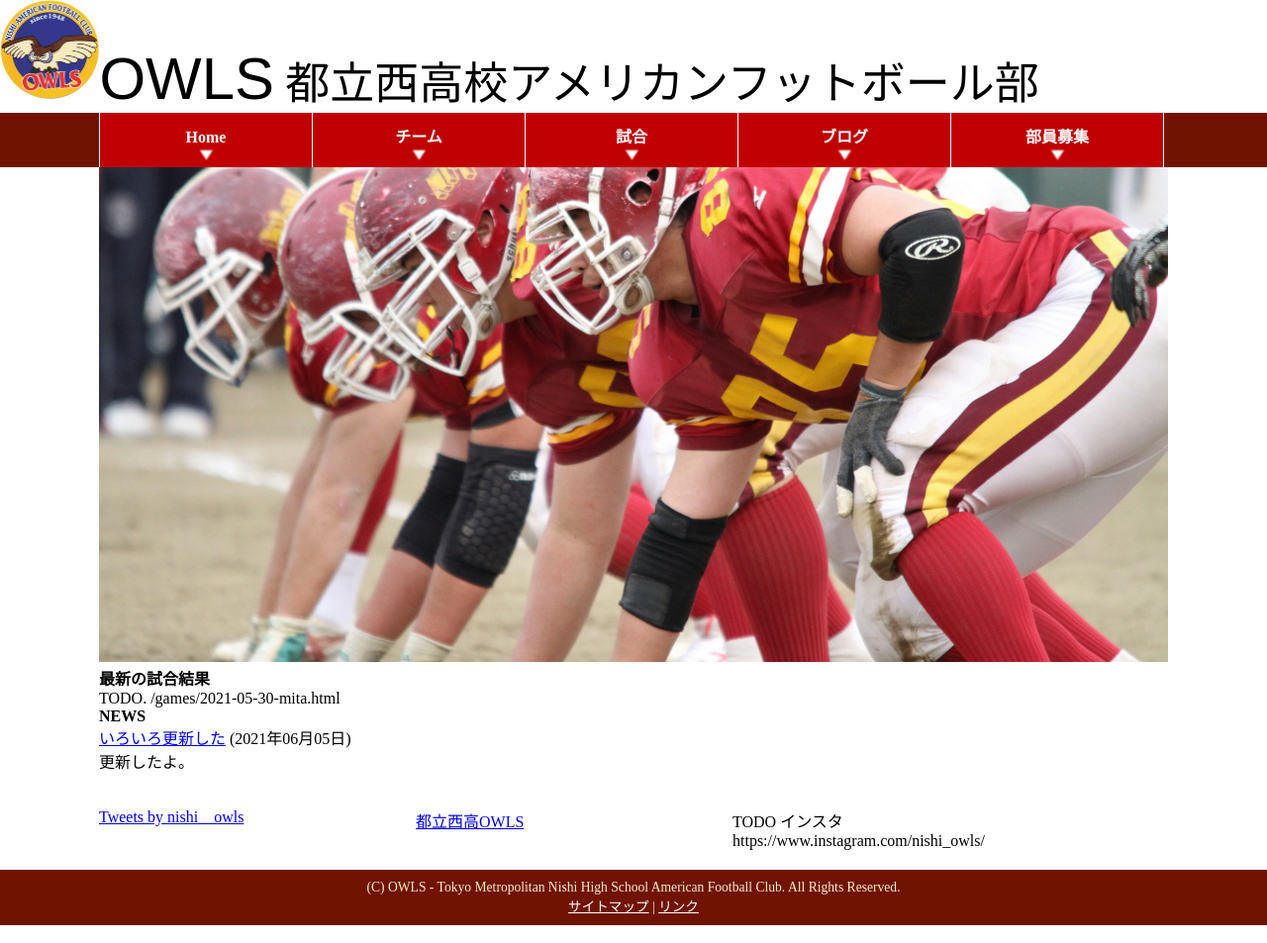
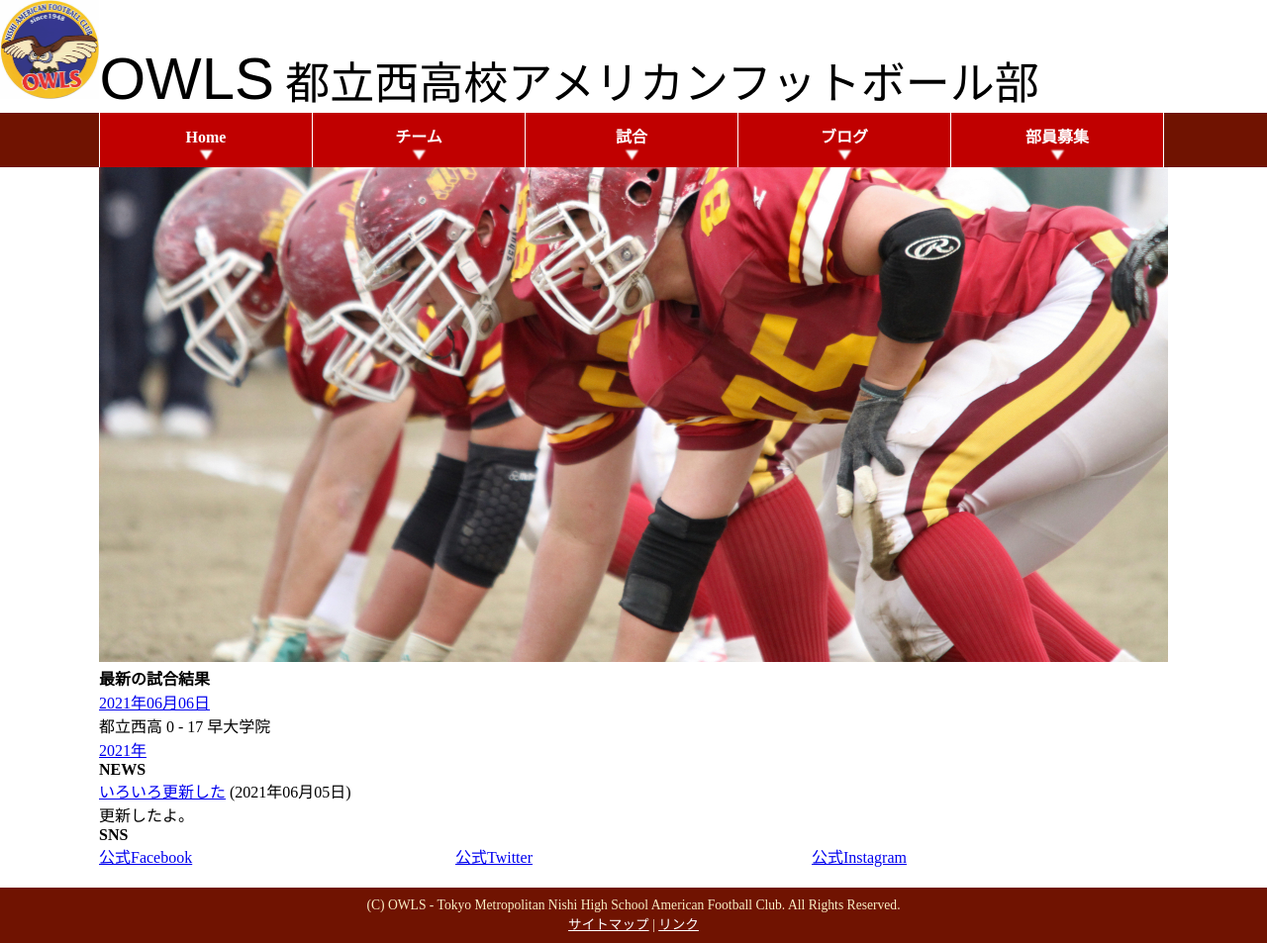
Before and after one commit to numa72/nishi-owls, a Jekyll site: the page built from index.html, in a window 1280 px wide. Shown: the whole page at 99% size. Built offline with Jekyll 4.4.1, drawn with Linux system fonts in a browser that asks for light colours; some web fonts are replaced; comment, search, counter and statistics services are not loaded.

Commit message:
Add game year

```diff
--- a/_config.yml
+++ b/_config.yml
@@ -9,7 +9,7 @@ collections:
   games:
     output: true
   game_years:
-    otuput: true
+    output: true
 
 defaults:
   - scope:
--- /dev/null
+++ b/_game_years/2021.html
@@ -0,0 +1,3 @@
+---
+year: 2021
+---
--- a/_layouts/game.html
+++ b/_layouts/game.html
@@ -7,7 +7,7 @@ layout: default
     <tr>
         <td>-</td>
         {% for _ in page.our_scores %}
-        <td>{{ forloop.index | plus: 1 }}Q</td>
+        <td>{{ forloop.index }}Q</td>
         {% endfor %}
         <td>-</td>
     </tr>
--- a/index.html
+++ b/index.html
@@ -14,50 +14,34 @@
     </div>
 </div>
 
+{% assign game = site.games | last %}
+{% if game %}
 <h2>最新の試合結果</h2>
 <p>
-    TODO.
+    <a href="{{ game.url }}">{{ game.date | date: "%Y年%m月%d日" }}</a><br />
+    都立西高 {{ game.our_score }} - {{ game.vs_score }} {{ game.vs }}
+</p>
+{% endif %}
 
-    {% assign latest_game = site.games | first %}
-    {{ latest_game.url }}
-</p>
+{% assign gameyear = site.game_years | last %}
+<a href="{{ gameyear.url }}">{{ gameyear.year }}年 {{ gaemyear.title }}</a>
 
+{% assign post = site.posts | first %}
+{% if post %}
 <h2>NEWS</h2>
 <p>
-    {% assign latest_post = site.posts | first %}
-    <a href="{{ latest_post.url }}">{{ latest_post.title }}</a> ({{ latest_post.date | date: "%Y年%m月%d日" }}) <br />
-    {{ latest_post.excerpt }}
+    <a href="{{ post.url }}">{{ post.title }}</a> ({{ post.date | date: "%Y年%m月%d日" }}) <br />
+    {{ post.excerpt }}
 </p>
+{% endif %}
 
-<!-- TODO FIXME use ccs below styling. -->
-<br />
+<h2>SNS</h2>
+<div style="display: flex; flex-wrap: nowrap;">
+    <div style="width:100%"><a
+            href="https://www.facebook.com/%E9%83%BD%E7%AB%8B%E8%A5%BF%E9%AB%98OWLS-199121000156356">公式Facebook</a>
+    </div>
+    <div style="width:100%"><a href="https://twitter.com/nishi__owls">公式Twitter</a></div>
+    <div style="width:100%"><a href="https://www.instagram.com/nishi_owls/">公式Instagram</a></div>
+</div>
 
-<br />
-
-<div style="display: flex; flex-wrap: nowrap;">
-    <div style="width: 320px;">
-        <!-- twitter -->
-        <a class="twitter-timeline" data-lang="ja" data-width="320" data-height="450"
-            href="https://twitter.com/nishi__owls?ref_src=twsrc%5Etfw">Tweets by nishi__owls</a>
-        <script async src="https://platform.twitter.com/widgets.js" charset="utf-8"></script>
-    </div>
-    <div style="width: 320px;">
-        <!-- facebook -->
-        <div class="fb-page"
-            data-href="https://www.facebook.com/%E9%83%BD%E7%AB%8B%E8%A5%BF%E9%AB%98OWLS-199121000156356"
-            data-tabs="timeline" data-width="320" data-height="450" data-small-header="true"
-            data-adapt-container-width="true" data-hide-cover="false" data-show-facepile="true">
-            <blockquote cite="https://www.facebook.com/%E9%83%BD%E7%AB%8B%E8%A5%BF%E9%AB%98OWLS-199121000156356"
-                class="fb-xfbml-parse-ignore"><a
-                    href="https://www.facebook.com/%E9%83%BD%E7%AB%8B%E8%A5%BF%E9%AB%98OWLS-199121000156356">都立西高OWLS</a>
-            </blockquote>
-        </div>
-        <div id="fb-root"></div>
-        <script async defer crossorigin="anonymous"
-            src="https://connect.facebook.net/ja_JP/sdk.js#xfbml=1&version=v11.0" nonce="SZ7KEgMM"></script>
-    </div>
-    <div style="width: 320px;">
-        <!-- Instagram -->
-        TODO インスタ https://www.instagram.com/nishi_owls/
-    </div>
 </div>
```
Also changed, not shown: _layouts/game_year.html (added, +41 -0 lines).
